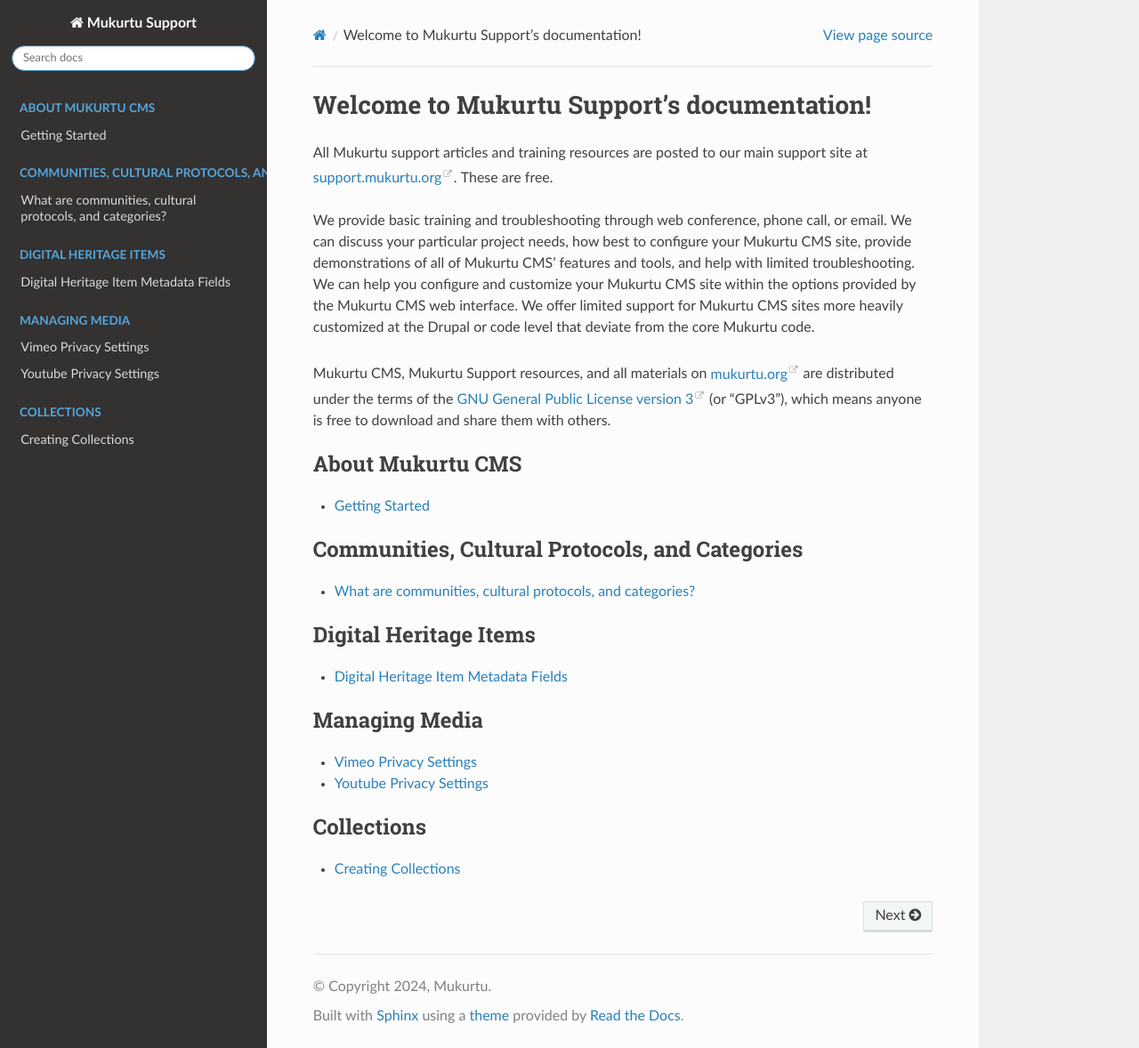
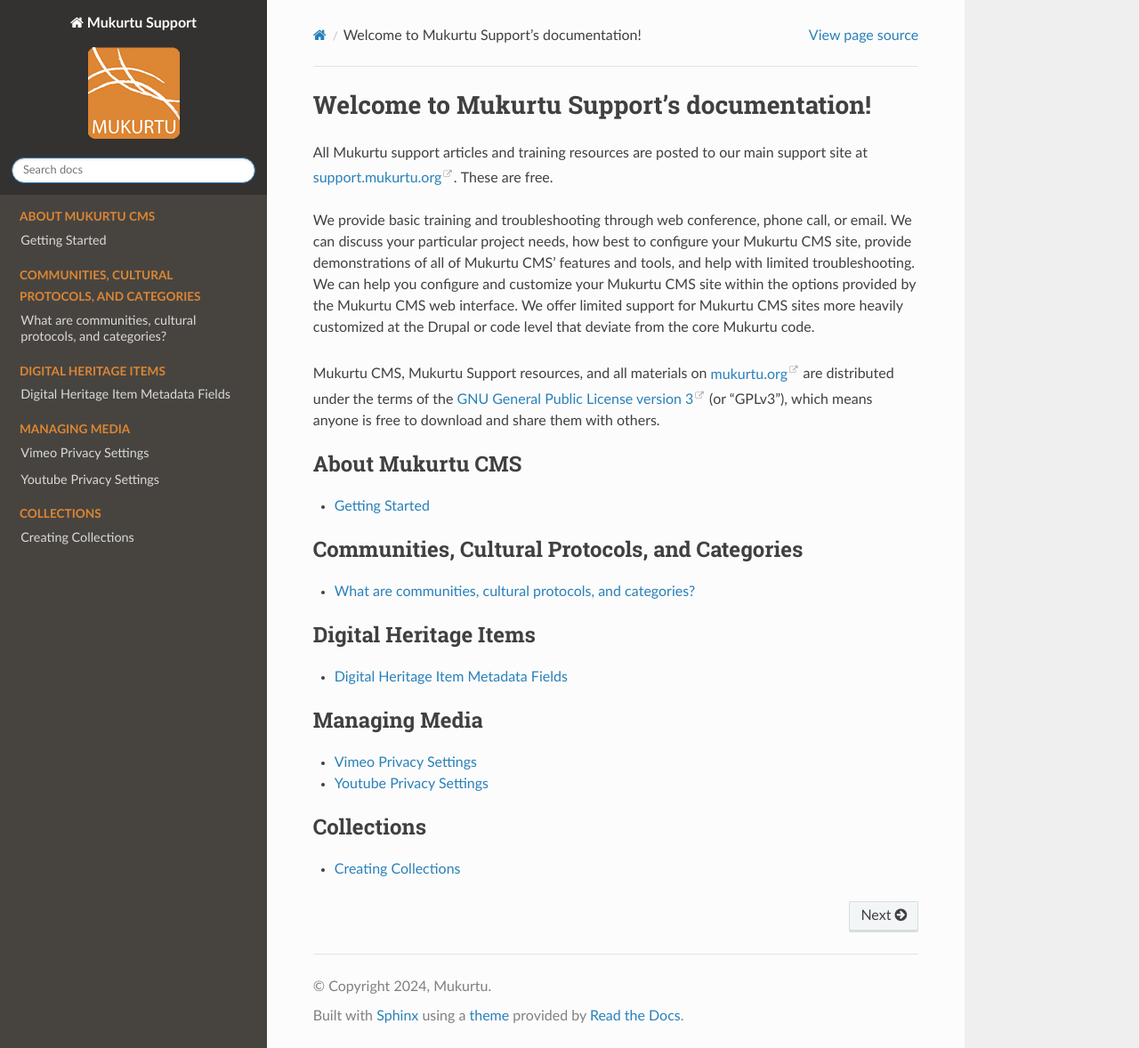
Before and after one commit to MukurtuCMS/mukurtudocs, a Sphinx documentation site: the page built from docs/source/index.rst, in a window 1280 px wide and 1178 px high. Shown: the whole window at 89% size. Built offline with Sphinx 7.4.7 and the Read the Docs theme 2.0.0, drawn with Linux system fonts in a browser that asks for light colours.

Commit message:
Update conf.py

```diff
--- a/docs/source/conf.py
+++ b/docs/source/conf.py
@@ -31,12 +31,12 @@
 # https://www.sphinx-doc.org/en/master/usage/configuration.html#options-for-html-output
 
 html_theme = 'sphinx_rtd_theme'
-html_static_path = ['source/_static']
+html_static_path = ['_static']
 html_css_files = [
     'css/mukurtu.css'
 ]
-html_logo = 'source/_static/logo.png'
-html_favicon = 'source/_static/favicon.ico'
+html_logo = 'logo.png'
+html_favicon = 'favicon.ico'
 html_theme_options = {
     'style_external_links': True,
     'style_nav_header_background': '#343131',
```
